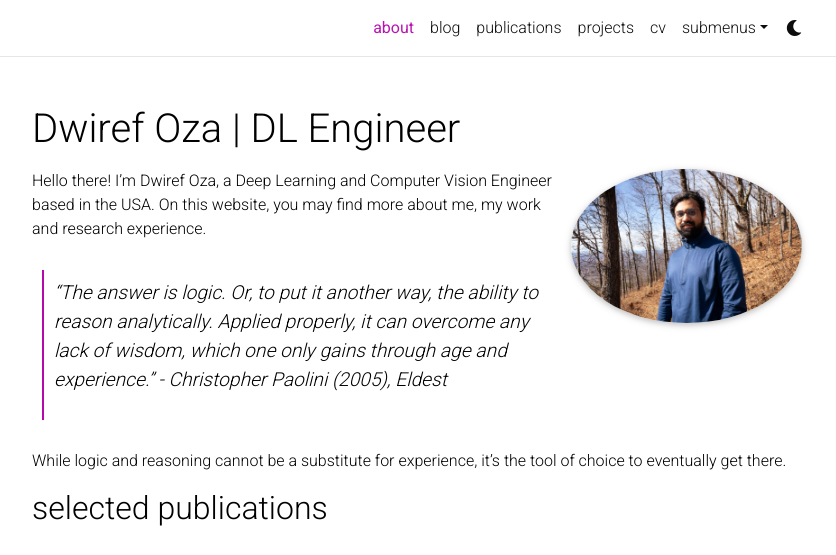
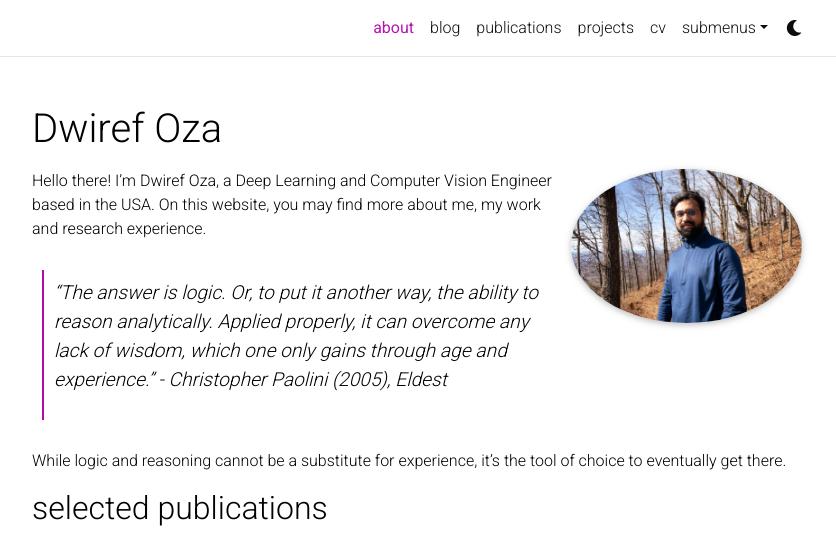
Before and after one commit to mythrandire/mythrandire.github.io, a Jekyll site: the page built from _pages/about.md, in a window 1280 px wide, cut to the strip 0-555 px from the top of the page. Shown: the whole strip, without its empty margins (223-1059 px from the left). Built offline with Jekyll 4.4.1, drawn with Linux system fonts in a browser that asks for light colours; full-size pictures stand in for the smaller copies a plugin makes; comment, search, counter and statistics services are not loaded; a style sheet for code colours, icons or effects is not loaded.

Commit message:
edit banner

```diff
--- a/_config.yml
+++ b/_config.yml
@@ -2,7 +2,7 @@
 # Site settings
 # -----------------------------------------------------------------------------
 
-title: Dwiref Oza | DL Engineer # the website title (if blank, full name will be used instead)
+title: Dwiref Oza # the website title (if blank, full name will be used instead)
 first_name: Dwiref
 middle_name:
 last_name: Oza
```
